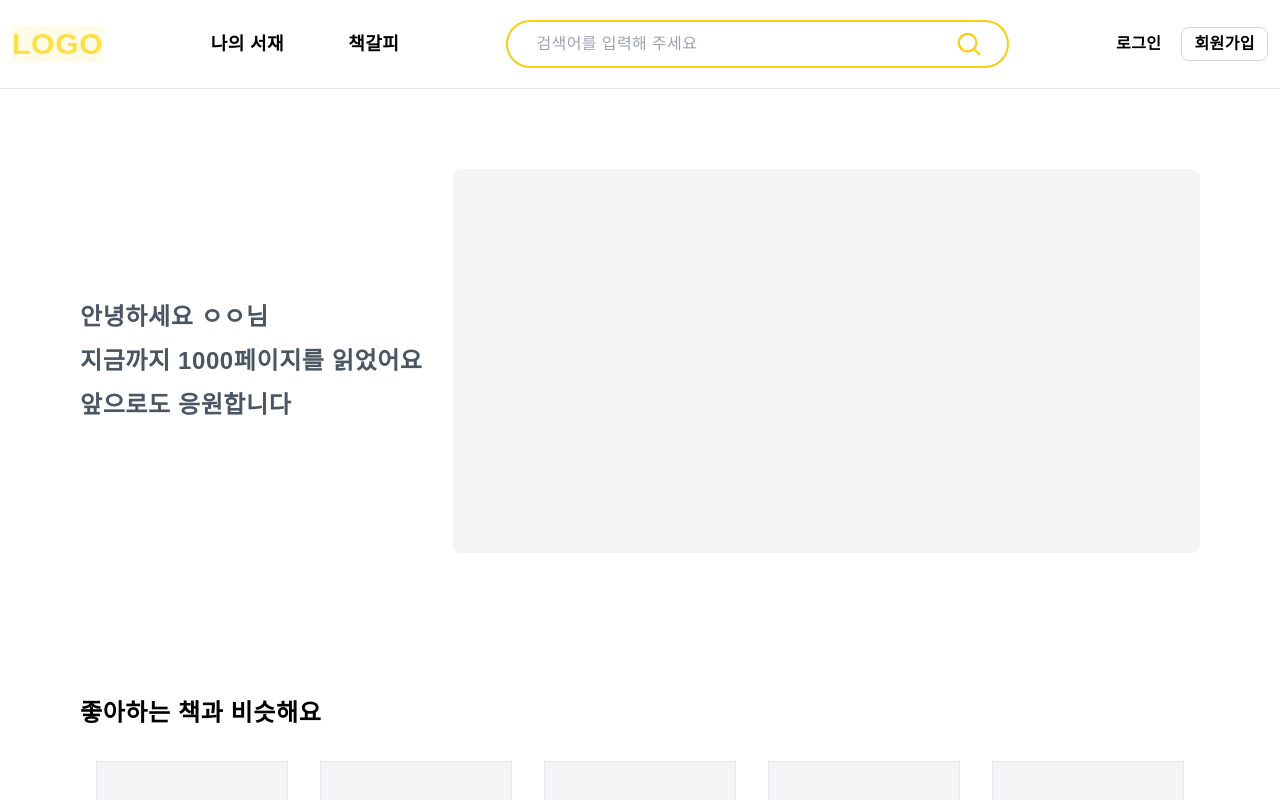
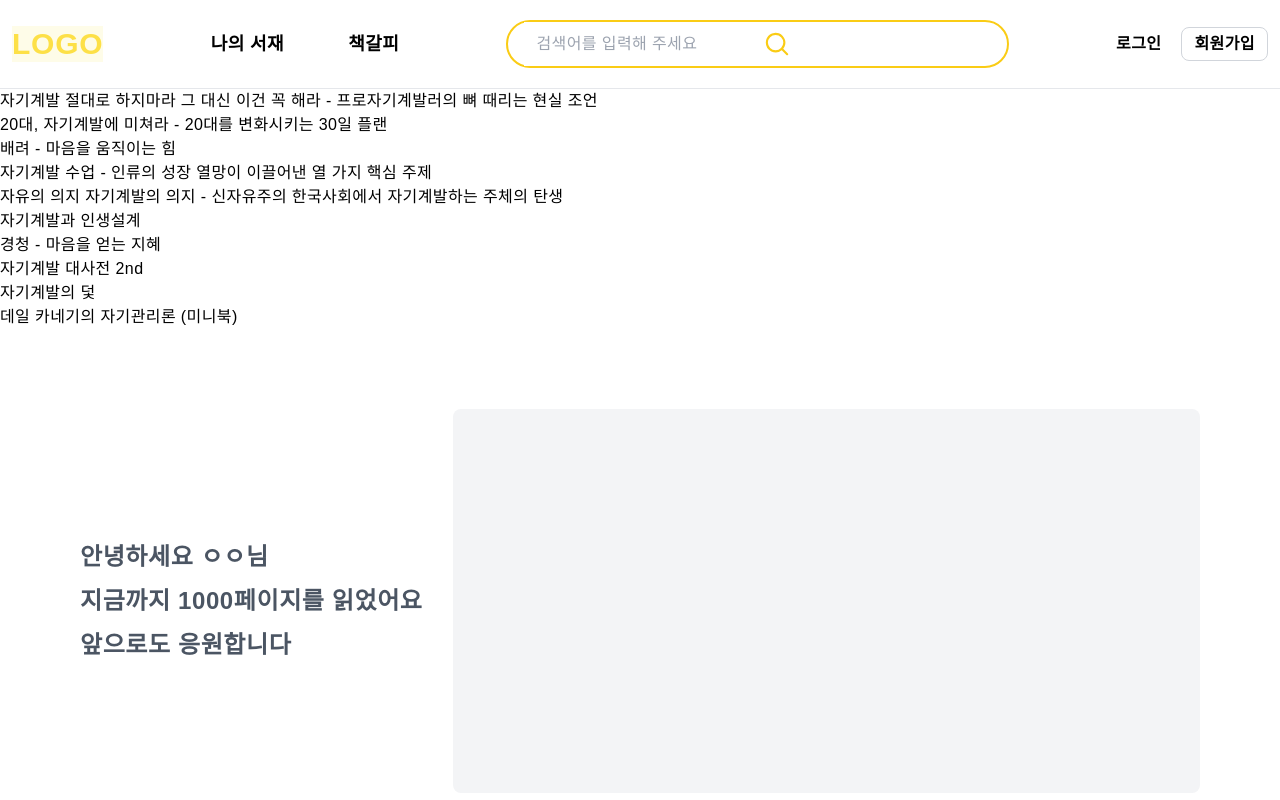
Before and after one commit to PGjun/bookManbo_FE, a React (Create React App) app: page / in a window 1280 px wide. Both pictures are taken after a click on the element 757 px from the left and 44 px from the top of the page. Shown: the top 800 px of the page. Built offline with nearby package versions, Linux system fonts and the light colour scheme; what twin.macro would draw is missing.

Commit message:
검색기능 추가

```diff
--- a/package.json
+++ b/package.json
@@ -6,7 +6,7 @@
     "@testing-library/jest-dom": "^5.16.5",
     "@testing-library/react": "^13.4.0",
     "@testing-library/user-event": "^13.5.0",
-    "axios": "^1.2.2",
+    "axios": "^1.2.3",
     "chart.js": "^4.1.2",
     "chartjs-plugin-datalabels": "^2.2.0",
     "http-proxy-middleware": "^2.0.6",
--- /dev/null
+++ b/public/fakesearchData.json
@@ -0,0 +1,82 @@
+[
+  {
+    "isbn": "9791186742679",
+    "coverImage": "https://image.aladin.co.kr/product/30307/53/coversum/k862839937_1.jpg",
+    "title": "자기계발 절대로 하지마라 그 대신 이건 꼭 해라 - 프로자기계발러의 뼈 때리는 현실 조언",
+    "author": "안지현 (지은이)",
+    "category": "국내도서>자기계발>성공>성공학",
+    "publisher": "스토리피아"
+  },
+  {
+    "isbn": "9788979521139",
+    "coverImage": "https://image.aladin.co.kr/product/621/67/coversum/8979521138_1.jpg",
+    "title": "20대, 자기계발에 미쳐라 - 20대를 변화시키는 30일 플랜",
+    "author": "이지성 (지은이)",
+    "category": "국내도서>자기계발>성공>성공학",
+    "publisher": "맑은소리"
+  },
+  {
+    "isbn": "9788989313694",
+    "coverImage": "https://image.aladin.co.kr/product/61/20/coversum/s722635387_1.jpg",
+    "title": "배려 - 마음을 움직이는 힘",
+    "author": "한상복 (지은이)",
+    "category": "국내도서>자기계발>인간관계>인간관계",
+    "publisher": "위즈덤하우스"
+  },
+  {
+    "isbn": "9791197918100",
+    "coverImage": "https://image.aladin.co.kr/product/29745/38/coversum/k892838693_1.jpg",
+    "title": "자기계발 수업 - 인류의 성장 열망이 이끌어낸 열 가지 핵심 주제",
+    "author": "안나 카타리나 샤프너 (지은이), 윤희기 (옮긴이)",
+    "category": "국내도서>인문학>교양 인문학",
+    "publisher": "디플롯"
+  },
+  {
+    "isbn": "9788971993651",
+    "coverImage": "https://image.aladin.co.kr/product/589/22/coversum/8971993650_1.jpg",
+    "title": "자유의 의지 자기계발의 의지 - 신자유주의 한국사회에서 자기계발하는 주체의 탄생",
+    "author": "서동진 (지은이)",
+    "category": "국내도서>사회과학>비평/칼럼>한국사회비평/칼럼",
+    "publisher": "돌베개"
+  },
+  {
+    "isbn": "9788999715259",
+    "coverImage": "https://image.aladin.co.kr/product/17560/40/coversum/8999715256_1.jpg",
+    "title": "자기계발과 인생설계",
+    "author": "김미옥, 김서영, 최정아 (지은이)",
+    "category": "국내도서>대학교재/전문서적>사범계열>교육학 일반",
+    "publisher": "학지사"
+  },
+  {
+    "isbn": "9788960860193",
+    "coverImage": "https://image.aladin.co.kr/product/91/47/coversum/8960860190_1.jpg",
+    "title": "경청 - 마음을 얻는 지혜",
+    "author": "조신영, 박현찬 (지은이)",
+    "category": "국내도서>자기계발>인간관계>인간관계",
+    "publisher": "위즈덤하우스"
+  },
+  {
+    "isbn": "9791165289881",
+    "coverImage": "https://image.aladin.co.kr/product/30631/71/coversum/k002830825_1.jpg",
+    "title": "자기계발 대사전 2nd",
+    "author": "자기경영연구소 (지은이)",
+    "category": "국내도서>경제경영>CEO/비즈니스맨을 위한 능력계발>성공학/경력관리",
+    "publisher": "북씽크"
+  },
+  {
+    "isbn": "9788997066018",
+    "coverImage": "https://image.aladin.co.kr/product/1257/87/coversum/8997066013_1.jpg",
+    "title": "자기계발의 덫",
+    "author": "미키 맥기 (지은이), 김상화 (옮긴이)",
+    "category": "국내도서>인문학>교양 인문학",
+    "publisher": "모요사"
+  },
+  {
+    "isbn": "9791189660024",
+    "coverImage": "https://image.aladin.co.kr/product/17403/20/coversum/k102534707_1.jpg",
+    "title": "데일 카네기의 자기관리론 (미니북)",
+    "author": "데일 카네기 (지은이), 베스트트랜스 (옮긴이)",
+    "category": "국내도서>자기계발>성공>성공학",
+    "publisher": "더클래식"
+  }
+]
--- /dev/null
+++ b/src/api.js
@@ -0,0 +1,14 @@
+import axios from "axios";
+
+const TestAxios = () => {
+  axios
+    .get("fakesearchData.json")
+    .then((res) => {
+      console.log(res);
+    })
+    .catch((error) => {
+      console.log(error);
+    });
+};
+
+export default TestAxios;
--- a/src/components/RecentNote.js
+++ b/src/components/RecentNote.js
@@ -1,25 +1,28 @@
-import axios from 'axios';
-
+import axios from "axios";
 
 let noteArr;
 let title;
 let content;
 
-axios.get('fakeData.json').then((Response)=>{
+axios
+  .get("fakeData.json")
+  .then((Response) => {
+    console.log(Response);
     noteArr = Response.data.item;
-}).catch((Error)=>{
+  })
+  .catch((Error) => {
     console.log(Error);
-})
+  });
 
-const NoteBox = ( {note} ) => {
+const NoteBox = ({ note }) => {
   if (note.title.length > 25) {
-        title = note.title.substr(0,25)+" ...";
+    title = note.title.substr(0, 25) + " ...";
   } else {
     title = note.title;
   }
 
   if (note.description.length > 150) {
-        content = note.description.substr(0,150)+" ...";
+    content = note.description.substr(0, 150) + " ...";
   } else {
     content = note.description;
   }
@@ -30,8 +33,7 @@ const NoteBox = ( {note} ) => {
       <p>{content}</p>
     </div>
   );
- }
-
+};
 
 const RecentNote = () => {
   return (
--- a/src/layout/Header/Header.js
+++ b/src/layout/Header/Header.js
@@ -1,8 +1,48 @@
-import React, { useState } from "react";
+import React, { useEffect, useState } from "react";
 import { Link } from "react-router-dom";
+import axios from "axios";
+
+let searchArr = [];
 
 const Header = () => {
   const [openPop, setOpenPop] = useState(false); //검색창 클릭시(open) 최근검색어, 인기검색어 해시태그 조회
+  const [searchData, setSearchData] = useState("");
+  const [showSearch, setShowSearch] = useState(false);
+
+  const onSubmit = (e) => {
+    e.preventDefault();
+    console.log(e.target[0].value);
+    console.log(searchArr);
+    setShowSearch(true);
+  };
+  const onChange = (e) => {
+    e.preventDefault();
+    console.log(e.target.value);
+    setSearchData(e.target.value);
+    console.log("searchData", searchData);
+  };
+
+  useEffect(() => {
+    axios
+      .get("fakesearchData.json")
+      .then((res) => {
+        // console.log(res);
+        // setSearchData(res.data);
+        searchArr = res.data;
+        console.log(searchArr);
+      })
+      .catch((error) => {
+        console.log(error);
+      });
+  }, []);
+
+  const filterSearch = searchArr.filter((item) => {
+    return item.title
+      .replace(" ", "")
+      .toLocaleLowerCase()
+      .includes(searchData.toLocaleLowerCase());
+  });
+
   return (
     <>
       <header className="bg-white border-b py-5 w-full ">
@@ -25,11 +65,13 @@ const Header = () => {
             className="w-2/5 rounded-full px-4 border-2 border-yellow-400 flex items-center justify-between"
             onClick={() => setOpenPop(!openPop)}
           >
+            <form onSubmit={(e) => onSubmit(e)} className="flex">
               <input
                 className="px-3 py-2 w-full outline-none"
                 placeholder="검색어를 입력해 주세요"
+                onChange={onChange}
               />
-            <button className="text-yellow-400 p-2">
+              <button className="text-yellow-400 p-2" type="submit">
                 <svg
                   xmlns="http://www.w3.org/2000/svg"
                   viewBox="0 0 20 20"
@@ -43,6 +85,7 @@ const Header = () => {
                   />
                 </svg>
               </button>
+            </form>
           </div>
           <div className="flex items-center gap-x-5">
             <Link to="#" className="font-semibold">
@@ -57,6 +100,13 @@ const Header = () => {
           </div>
         </div>
       </header>
+      {showSearch ? (
+        <div>
+          {filterSearch.map((item, index) => (
+            <p key={index}>{item.title}</p>
+          ))}
+        </div>
+      ) : null}
     </>
   );
 };
```
Also changed, not shown: src/page/Bookmark.js (+52 -10 lines), src/assets/images/10018-runner.png (deleted), src/components/BookmarkCard.js (added), 1 other file (tests, documents, lock files or other folders). Lines whose indentation alone changed are shown as unchanged.
